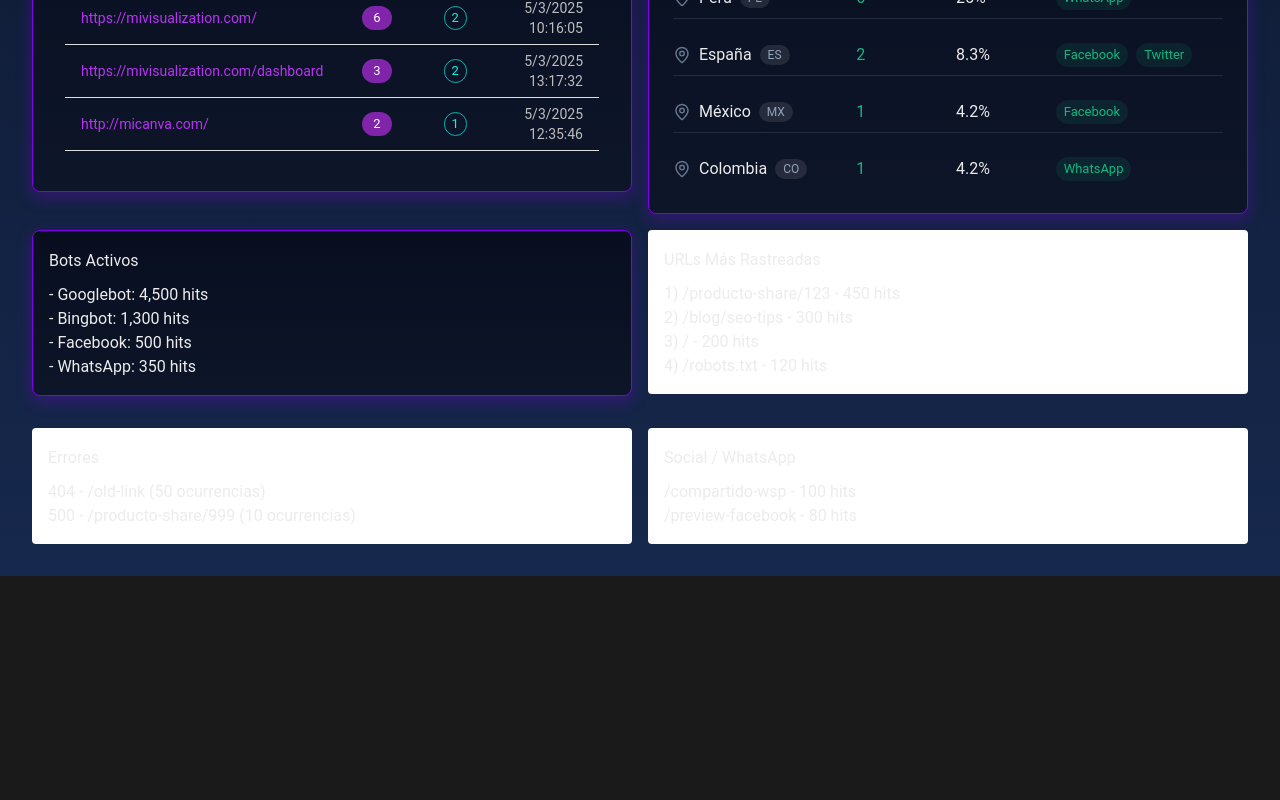
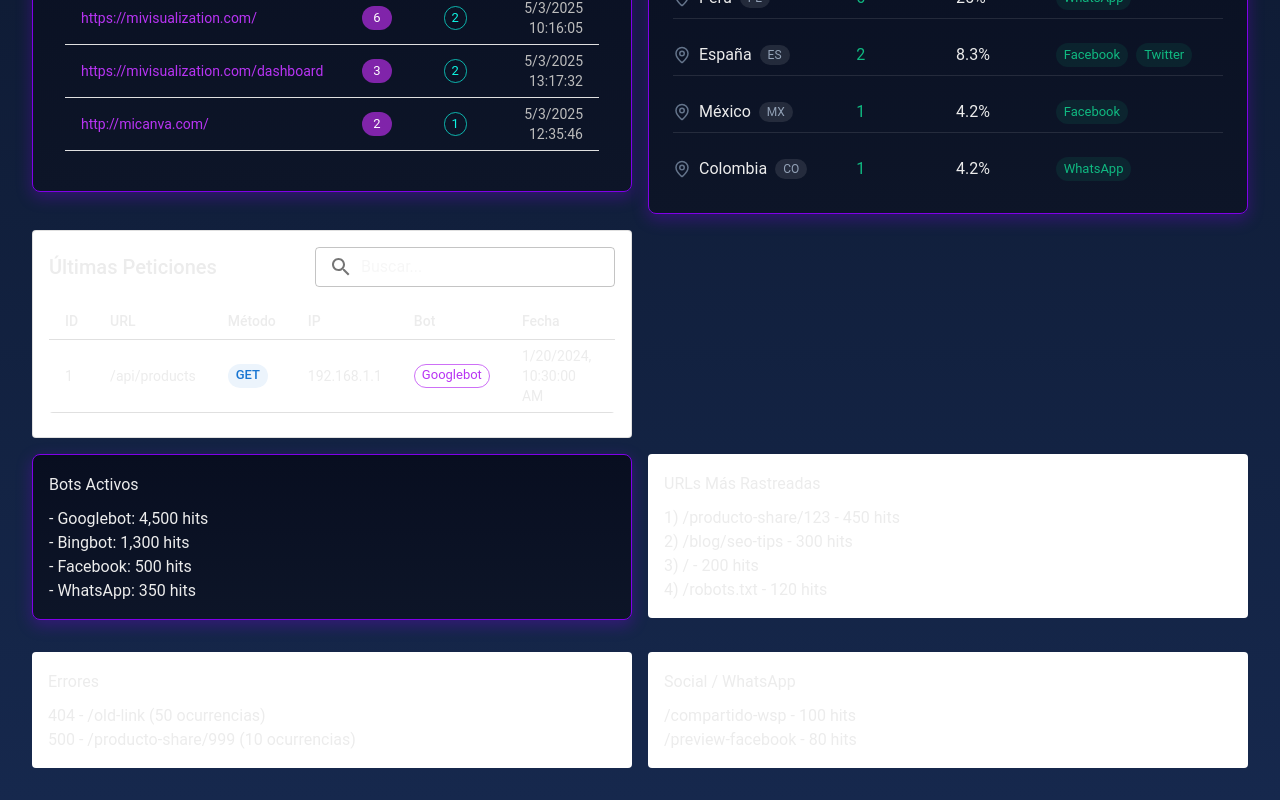
Before and after one commit to LuisAncelVasquezVillavicencio/server-puppeteer, a Next.js app in the folder puppeteer-server/: page /dashboard in a window 1280 px wide. Shown: the part 1393-2193 px from the top of the page. Before the commit the page ends 1969 px from the top, so only its background shows below. Built offline with nearby package versions, Linux system fonts and the light colour scheme; no server answers.

Commit message:
Update Dashboard.jsx

```diff
--- a/puppeteer-server/components/Dashboard.jsx
+++ b/puppeteer-server/components/Dashboard.jsx
@@ -27,6 +27,7 @@ import BotCategoriesChart from './ui/BotCategoriesChart';
 import DashboardFilters from './ui/DashboardFilters';
 import GeoDistributionTable from './ui/GeoDistributionTable';
 import MostVisitedURLsTable from './ui/MostVisitedURLsTable';
+import RequestsTable from './ui/RequestsTable';
 
 // 1. Importa TODAS las funciones del servicio
 import {
@@ -342,6 +343,10 @@ export default function Dashboard() {
               <GeoDistributionTable />
             </Grid>
 
+            <Grid item xs={12}  md={6}>
+              <RequestsTable />
+            </Grid>
+
 
 
         </Grid>
```
